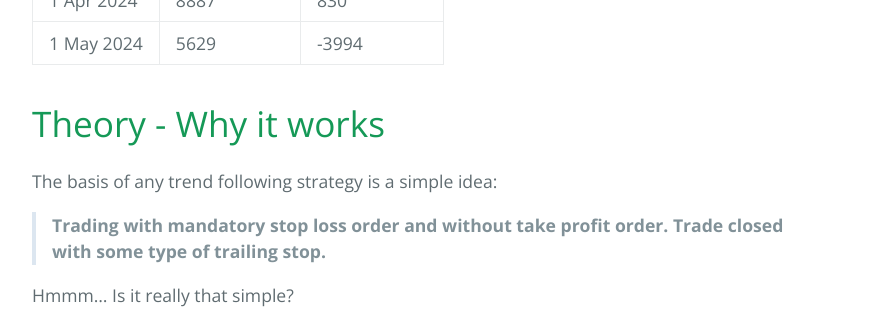
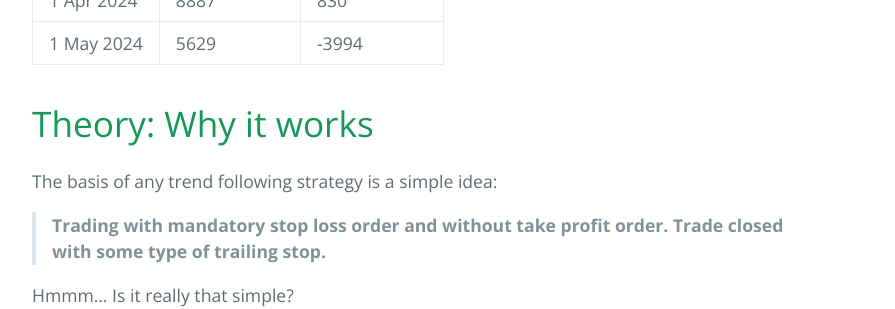
Before and after one commit to sergeyen7/sergeyen7.github.io, a Jekyll site: the page built from index.md, in a window 1280 px wide and 900 px high, scrolled down 7310 px. Shown: the part 161-470 px from the top of the window, without its empty margins (192-1087 px from the left). Built offline with Jekyll 4.4.1, drawn with Linux system fonts in a browser that asks for light colours; nearby versions of some CDN libraries.

```diff
--- a/index.md
+++ b/index.md
@@ -230,7 +230,7 @@ Main advantage of Hyperliquid:
 | 1 Apr 2024 |           8887 |            830 |
 | 1 May 2024 |           5629 |          -3994 |
 
-# Theory - Why it works
+# Theory: Why it works
 
 The basis of any trend following strategy is a simple idea:
 
```
